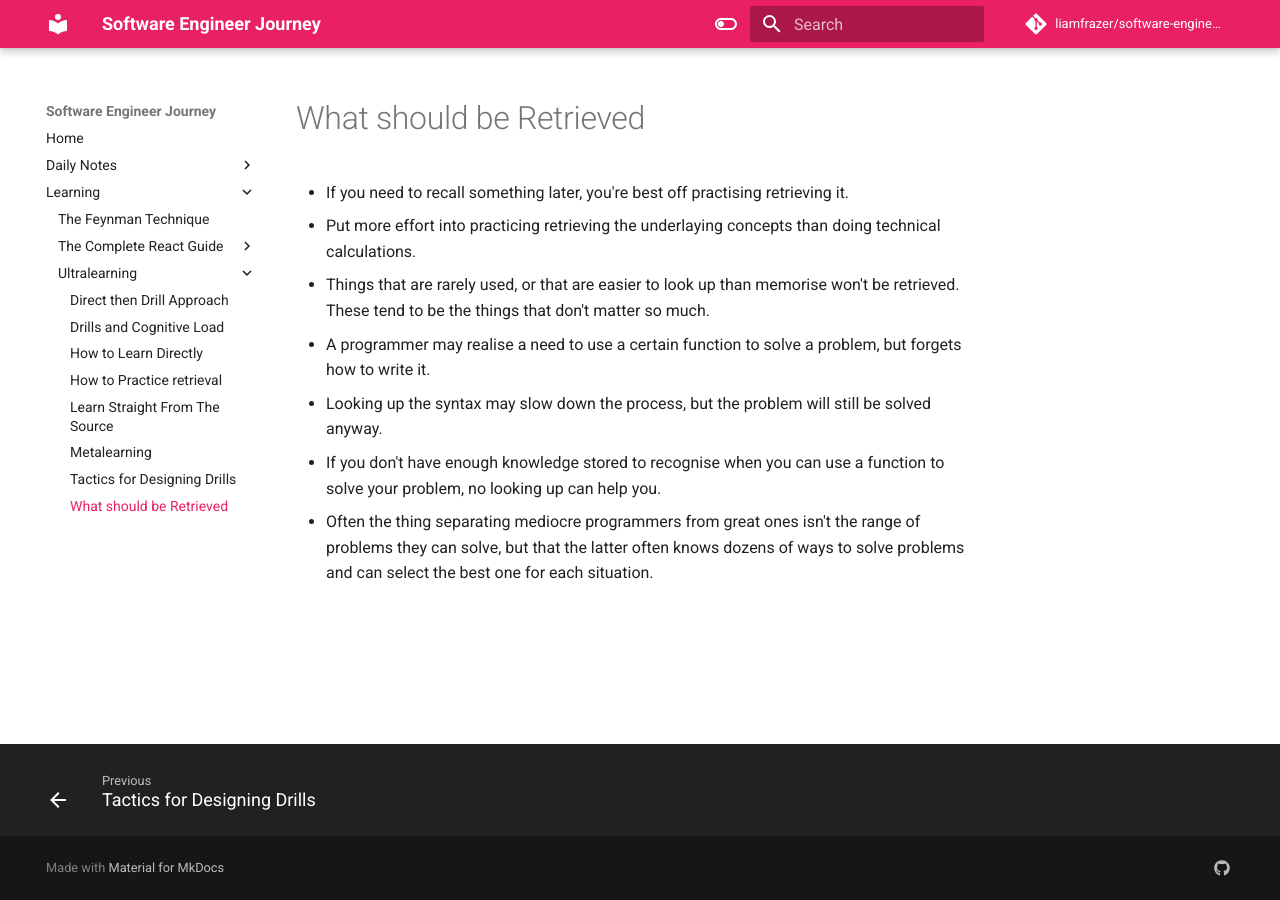
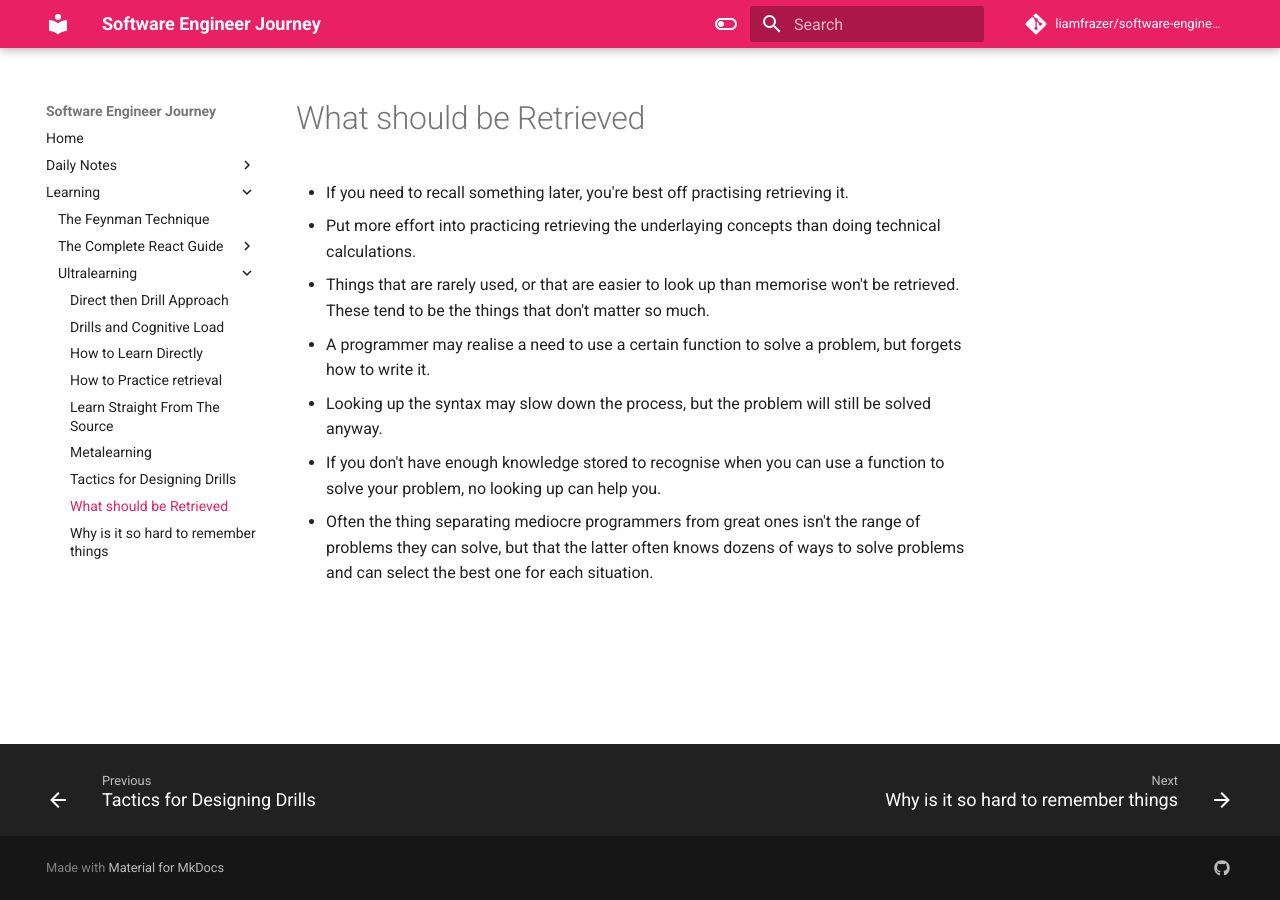
Before and after one commit to liamfrazer/software-engineer-journey, an MkDocs documentation site: the page built from docs/Learning/Ultralearning/What should be Retrieved.md, in a window 1280 px wide. Built offline with MkDocs 1.6.1 and Material for MkDocs 9.7.7, drawn with Linux system fonts in a browser that asks for light colours; comment, search, counter and statistics services are not loaded.

Commit message:
vault backup: 2023-12-11 22:31:29

```diff
--- /dev/null
+++ b/docs/Learning/Ultralearning/Why is it so hard to remember things.md
@@ -0,0 +1,4 @@
+---
+tags: []
+---
+# Why is it so hard to remember things
```
Also changed, not shown: docs/index.md (+1 -0 lines).
